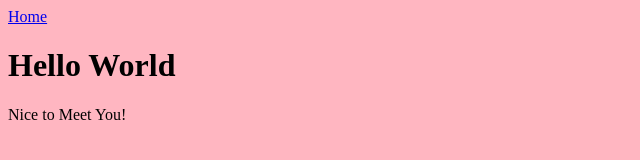
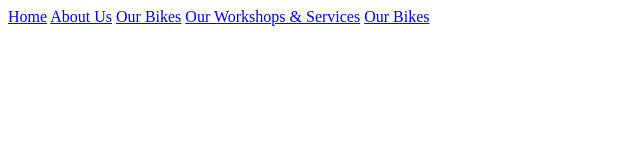
Before and after one commit to safihusain/DESN340_Project4, a plain HTML site: page index.html in a window 1280 px wide. Shown: the whole page, without its empty margins (0-640 px from the left). Drawn offline with Linux system fonts and the light colour scheme.

Commit message:
Update index.html

```diff
--- a/index.html
+++ b/index.html
@@ -7,12 +7,16 @@
 </head>
 	<nav>
 		<a href="/Home/">Home</a>
+		<a href="/About Us/">About Us</a>
+		<a href="/Our Bikes/">Our Bikes</a>
+		<a href="/Our Workshops & Services/">Our Workshops & Services</a>
+		<a href="/Our Bikes/">Our Bikes</a>
+
+
 </nav>
-<body style="background-color: lightpink;">
+<body>
 
 	<header></header>
-		<h1>Hello World</h1>
-		<p>Nice to Meet You!</p>
 	<section></section>
 	<section></section>
 	<section></section>
```
